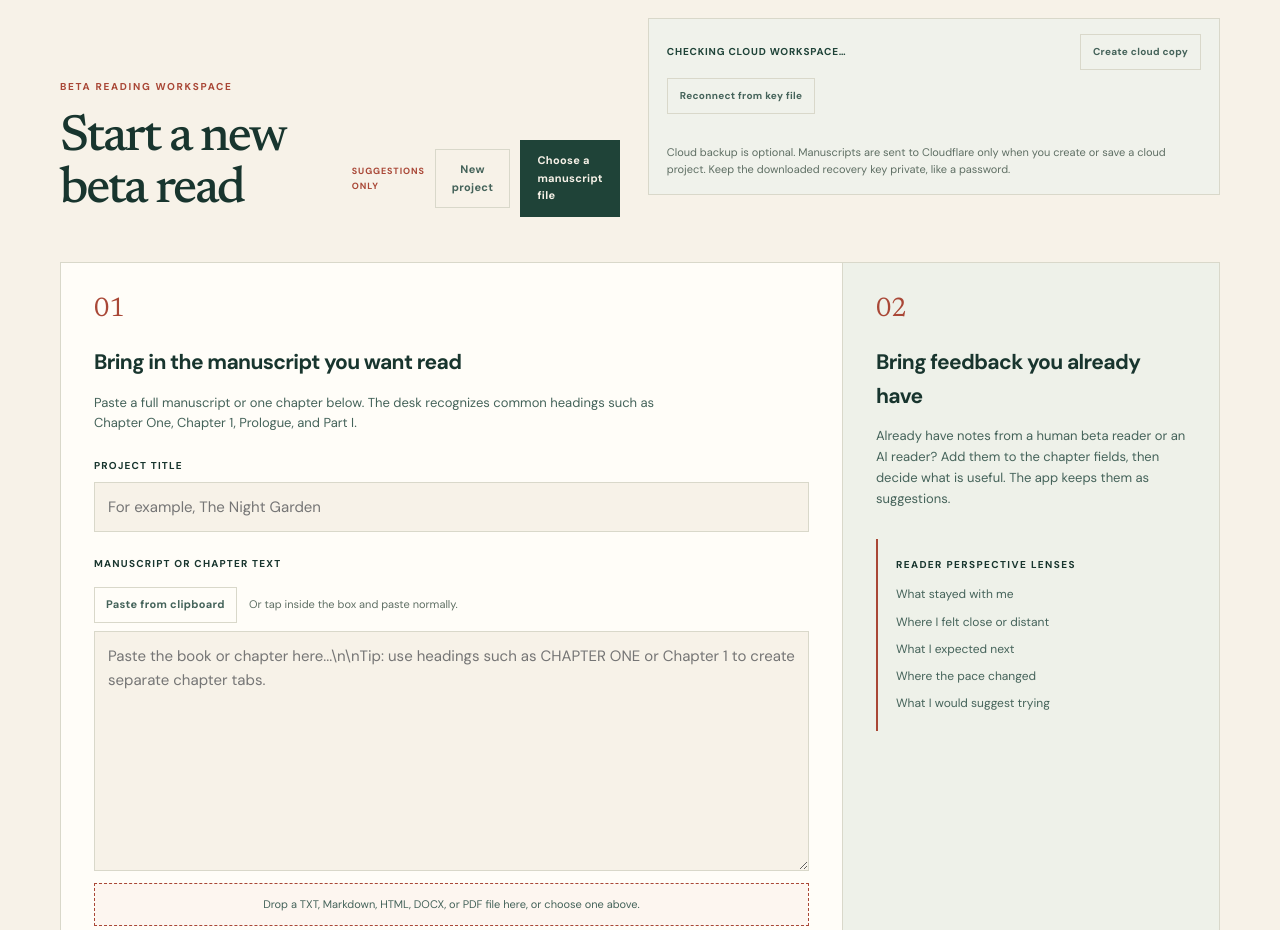
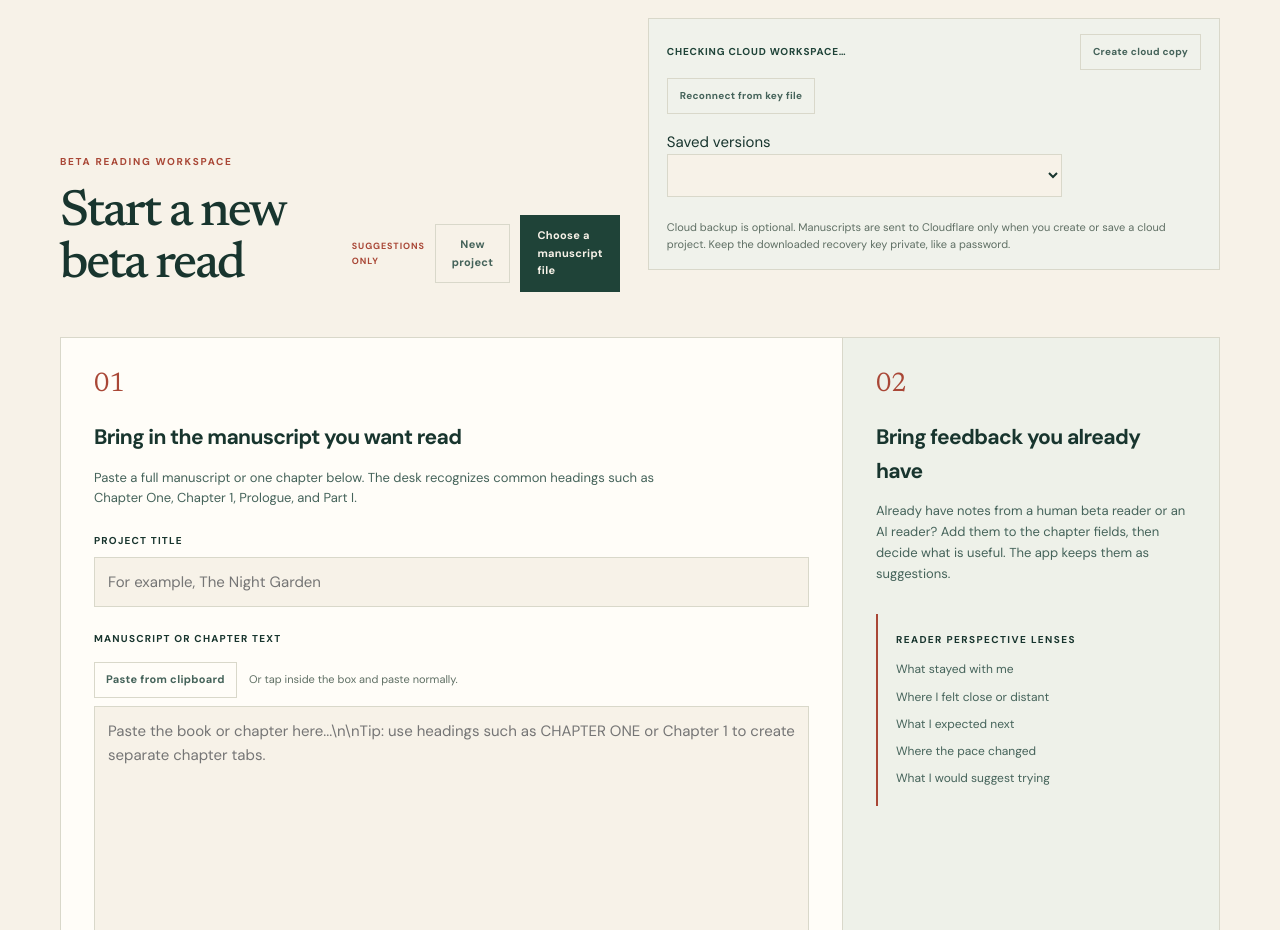
Before and after one commit to khgbookworks/authors-revision-desk, a website: page index.html in a window 1280 px wide. Shown: the part 880-1810 px from the top of the page. Drawn offline with nearby package versions, Linux system fonts and the light colour scheme; a script that the page names is missing.

Commit message:
Add saved cloud version selector

```diff
--- a/index.html
+++ b/index.html
@@ -63,6 +63,11 @@
             <label class="button button-quiet cloud-key-import">Reconnect from key file<input id="cloudKeyFile" type="file" accept="application/json,.json"></label>
           </div>
           <div id="cloudReviewList" class="cloud-review-list" aria-live="polite"></div>
+          <div class="cloud-version-tools">
+            <label for="cloudVersionSelect">Saved versions</label>
+            <select id="cloudVersionSelect" class="text-input"></select>
+            <button class="button button-quiet" type="button" data-cloud-restore hidden>Load selected version</button>
+          </div>
           <p class="micro-note">Cloud backup is optional. Manuscripts are sent to Cloudflare only when you create or save a cloud project. Keep the downloaded recovery key private, like a password.</p>
         </div>
         </div>
```
